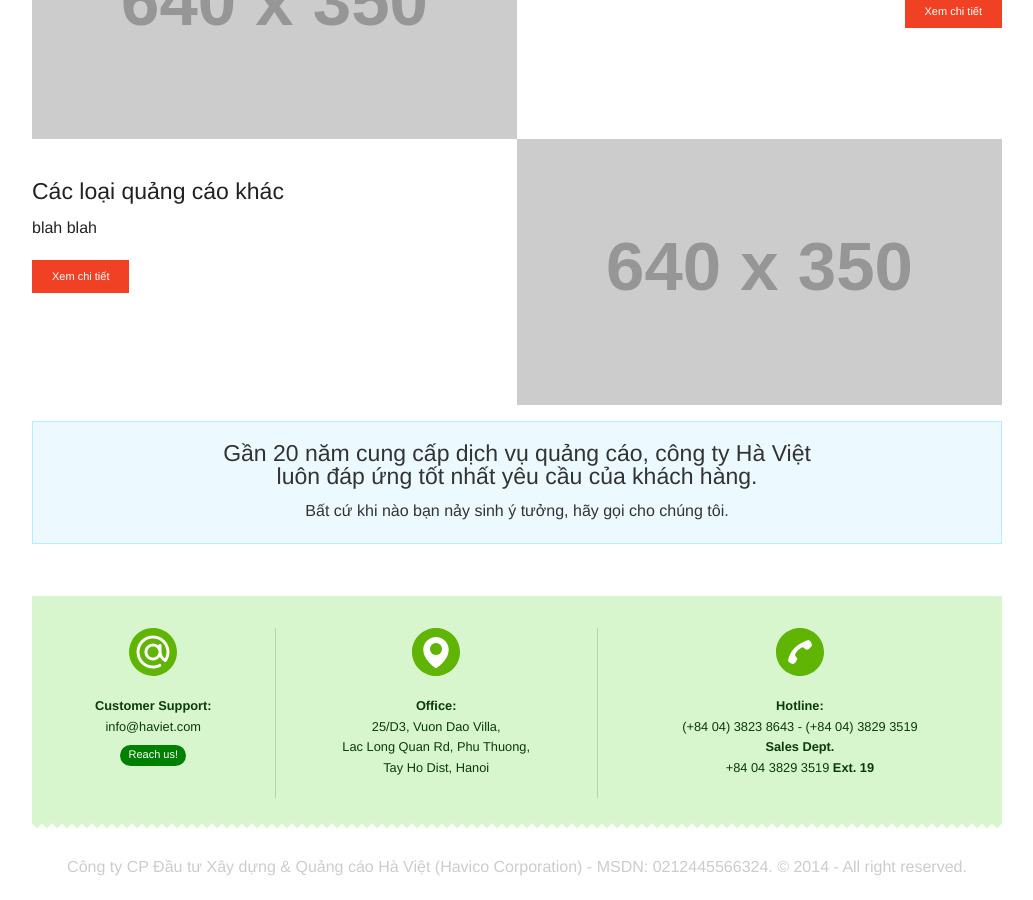
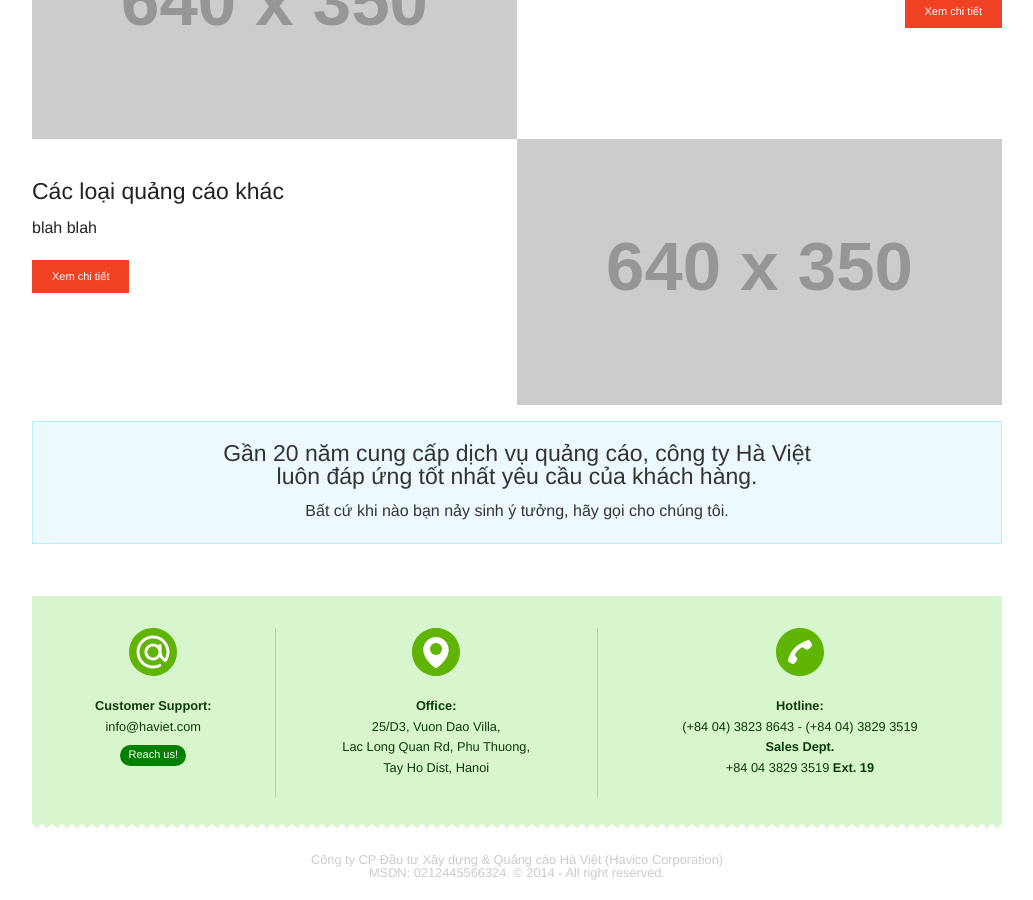
Before and after one commit to haviet/static-on-foundation, a Jekyll site: the page built from index.html, in a window 1280 px wide and 900 px high, scrolled down 2171 px. Shown: the whole window, without its empty margins (123-1156 px from the left). Built offline with Jekyll 4.4.1, drawn with Linux system fonts in a browser that asks for light colours.

Commit message:
Update footer.html

```diff
--- a/_includes/footer.html
+++ b/_includes/footer.html
@@ -64,8 +64,8 @@
   		<div style="background: url('{{ site.baseurl }}/sdk-img/footer-bg-01.png') repeat-x top left;">
   		<!-- {% if site.description & site.admin-email %}<p><small>&copy; Copyright. {{ site.description }} - {{ site.admin-email }}</small></p>{% endif %} -->
   		<br><br>
-  		<p class="text-centered closing-line" style="color:#ccc;">
-	  		Công ty CP Đầu tư Xây dựng & Quảng cáo Hà Việt (Havico Corporation) - MSDN: 0212445566324. &copy; 2014 - All right reserved.
+  		<p class="text-centered contact-line" style="color:#ccc; line-height:1em;">
+	  		Công ty CP Đầu tư Xây dựng & Quảng cáo Hà Việt (Havico Corporation)<br>MSDN: 0212445566324. &copy; 2014 - All right reserved.
   		</p>
   		</div>
   	</div>
```
